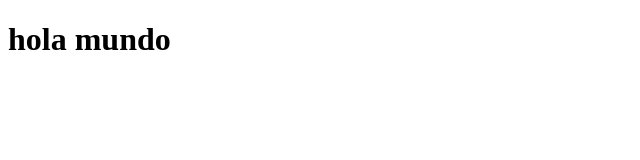
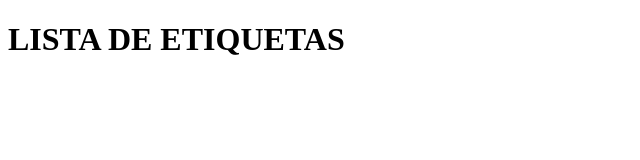
Before and after one commit to pablituu/miprimervez2, a plain HTML site: page index.html in a window 1280 px wide. Shown: the whole page, without its empty margins (0-640 px from the left). Drawn offline with Linux system fonts and the light colour scheme.

Commit message:
pablituu

```diff
--- a/index.html
+++ b/index.html
@@ -6,8 +6,7 @@
     <title>🐱‍🐉mi primera weeb🎃</title>
 </head>
 <body>
-    <h1>
-        hola mundo
-    </h1>
+    <h1>LISTA DE ETIQUETAS</HTML>
+
 </body>
 </html>
```
